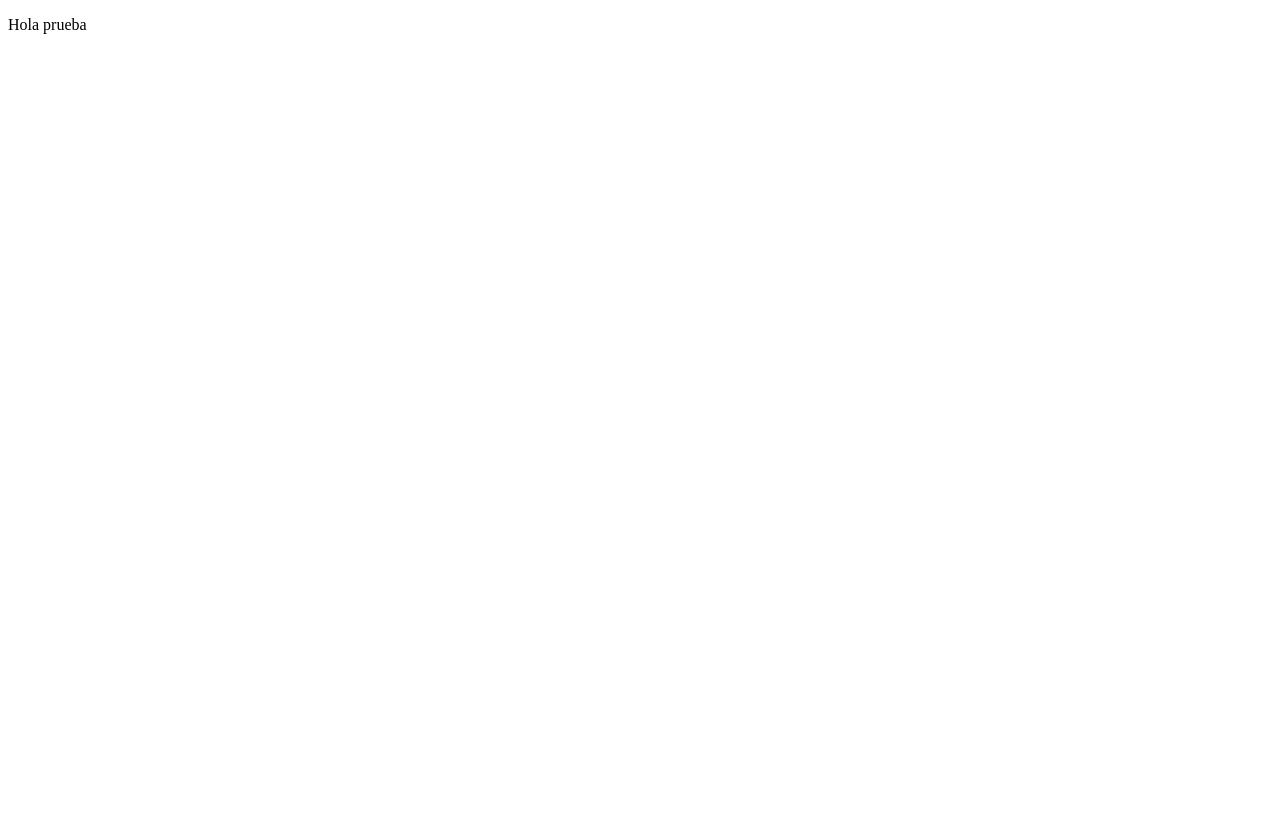
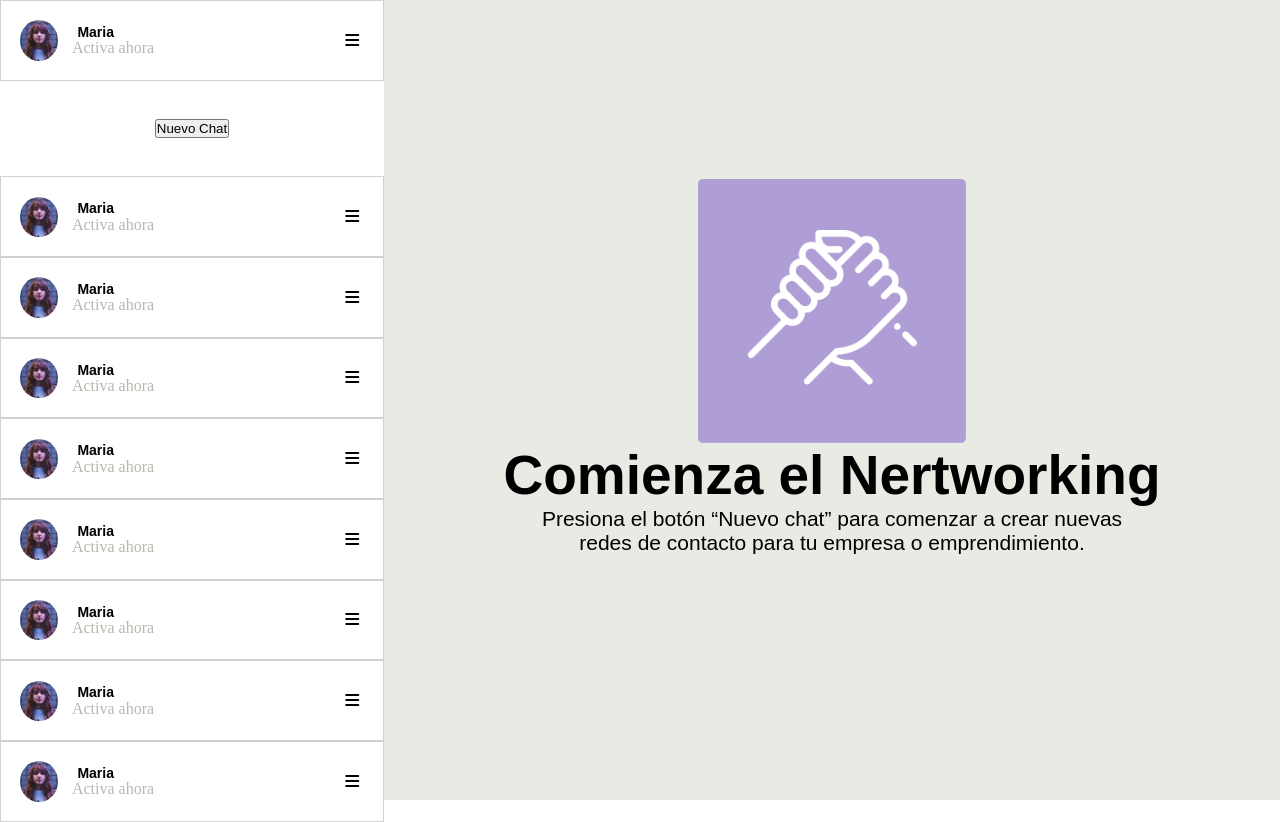
Before and after one commit to Noxvill/sistema-mensajeria, a plain HTML site: page index.html in a window 1280 px wide. Before the commit the page ends 800 px from the top, so only its background shows below. Drawn offline with Linux system fonts and the light colour scheme.

Commit message:
subida imagenes y otros

```diff
--- a/assets/css/style.css
+++ b/assets/css/style.css
@@ -0,0 +1,94 @@
+* {
+    margin: 0;
+    padding: 0;
+}
+
+@import url('https://fonts.googleapis.com/css2?family=Roboto+Flex:opsz,wght@8..144,100&display=swap');
+
+.Main {
+    display: flex;
+}
+
+.columnaright {
+    width: 70%;
+    height: 100vh;
+    background-color: #E8EBE4;
+}
+
+.logo-img {
+    display: flex;
+    justify-content: center;
+}
+
+.logo-img img {
+    padding-top: 20%;
+    width: 30%;
+    height: auto;
+}
+
+/* Columna izquierda */
+.contactos {
+    width: 30%;
+    background-color: #FFF;
+    align-items: center;
+    /* height: 100vh; */
+}
+
+.maria {
+    display: flex;
+    border: solid 1px rgb(214, 209, 209);
+}
+
+.maria i {
+    margin: 8% 0 2% 50%;
+}
+.maria img {
+    margin: 5%;
+    width: 10%;
+    border-radius: 50%;
+}
+
+.nombre {
+    font-family: 'Roboto Flex', sans-serif;
+    font-size: 14px;
+    margin: 6% 0 0 0;
+}
+
+.estado {
+    color: #b5b9af;
+    margin: 10% 0 0 -11%;
+}
+
+.botonDiv{
+    display: flex;
+    justify-content: center;
+}
+
+.botonNuevoChat{
+    margin: 10% 0 10% 0
+}
+
+.parlog {
+
+    text-align: center;
+
+}
+
+.fpar {
+
+    font-weight: 600;
+    font-size: 55px;
+    font-family: 'Roboto Flex', sans-serif;
+}
+.secpar {
+
+    /* font-weight: 600; */
+    font-size: 21px;
+    font-family: 'Roboto Flex', sans-serif;
+}
+.trdpar {
+
+   font-weight: 10;
+    font-size: 21px;
+    font-family: 'Roboto Flex', sans-serif;
+}
--- a/index.html
+++ b/index.html
@@ -1,12 +1,97 @@
 <!DOCTYPE html>
-<html lang="en">
+<html lang="es">
 <head>
     <meta charset="UTF-8">
     <meta name="viewport" content="width=device-width, initial-scale=1.0">
-    <title>Document</title>
+    <link rel="stylesheet" href="./assets/css/style.css">
+    <link rel="stylesheet" href="https://cdnjs.cloudflare.com/ajax/libs/font-awesome/6.4.2/css/all.min.css">
+
+    <title>Chat</title>
 </head>
 
-<p>Hola prueba</p>
+<main>
+<section class="Main">
+
+    <!-- Columna Izquiera o contactos -->
+   <div class="contactos">
+    <div class="maria">
+        <img src="./assets/img/maria.jpg" alt="maria">
+        <p class="nombre"><strong>Maria</strong></p>
+        <p class="estado">Activa ahora</p>
+        <i class="fa-solid fa-bars"></i>
+    </div>
+    <!-- <hr> -->
+    <!-- <hr> -->
+    <div class="botonDiv">
+        <button class="botonNuevoChat">Nuevo Chat</button>
+    </div>
+    <div class="maria">
+        <img src="./assets/img/maria.jpg" alt="maria">
+        <p class="nombre"><strong>Maria</strong></p>
+        <p class="estado">Activa ahora</p>
+        <i class="fa-solid fa-bars"></i>
+    </div>
+    <div class="maria">
+        <img src="./assets/img/maria.jpg" alt="maria">
+        <p class="nombre"><strong>Maria</strong></p>
+        <p class="estado">Activa ahora</p>
+        <i class="fa-solid fa-bars"></i>
+    </div>
+    <div class="maria">
+        <img src="./assets/img/maria.jpg" alt="maria">
+        <p class="nombre"><strong>Maria</strong></p>
+        <p class="estado">Activa ahora</p>
+        <i class="fa-solid fa-bars"></i>
+    </div>
+    <div class="maria">
+        <img src="./assets/img/maria.jpg" alt="maria">
+        <p class="nombre"><strong>Maria</strong></p>
+        <p class="estado">Activa ahora</p>
+        <i class="fa-solid fa-bars"></i>
+    </div>
+    <div class="maria">
+        <img src="./assets/img/maria.jpg" alt="maria">
+        <p class="nombre"><strong>Maria</strong></p>
+        <p class="estado">Activa ahora</p>
+        <i class="fa-solid fa-bars"></i>
+    </div>
+    <div class="maria">
+        <img src="./assets/img/maria.jpg" alt="maria">
+        <p class="nombre"><strong>Maria</strong></p>
+        <p class="estado">Activa ahora</p>
+        <i class="fa-solid fa-bars"></i>
+    </div>
+    <div class="maria">
+        <img src="./assets/img/maria.jpg" alt="maria">
+        <p class="nombre"><strong>Maria</strong></p>
+        <p class="estado">Activa ahora</p>
+        <i class="fa-solid fa-bars"></i>
+    </div>
+    <div class="maria">
+        <img src="./assets/img/maria.jpg" alt="maria">
+        <p class="nombre"><strong>Maria</strong></p>
+        <p class="estado">Activa ahora</p>
+        <i class="fa-solid fa-bars"></i>
+    </div>
+</div>
+
+<!-- Columna derecha -->
+<div class="columnaright">
+    <div class="logo-img">
+        <img src="./assets/img/hand.png" width="100px" height="100px" alt="logo">
+    </div>
+    <div class="parlog">
+        <p class="fpar">Comienza el Nertworking</p>
+        <p class="secpar">Presiona el botón “Nuevo chat” para comenzar a crear nuevas</p>
+        <p class="trdpar">redes de contacto para tu empresa o emprendimiento.</p>
+
+    </div>
+</div>
+
+</section>
+</main>
+
+
 <body>
 
 </body>
```
Also changed, not shown: assets/img/Screen Shot 2018-11-28 at 15.27.14.jpg (added), assets/img/Screen Shot 2018-11-28 at 15.28.04.jpg (added), assets/img/Screen Shot 2018-11-28 at 15.28.30.jpg (added), assets/img/Screen Shot 2018-11-28 at 15.30.34.jpg (added), assets/img/Screen Shot 2018-11-28 at 15.30.54.jpg (added), assets/img/Screen Shot 2018-11-28 at 15.31.09.jpg (added), assets/img/Screen Shot 2018-11-28 at 15.32.16.jpg (added), assets/img/Screen Shot 2018-11-28 at 15.32.44.jpg (added), assets/img/hand.png (added), assets/img/maria.jpg (added).
